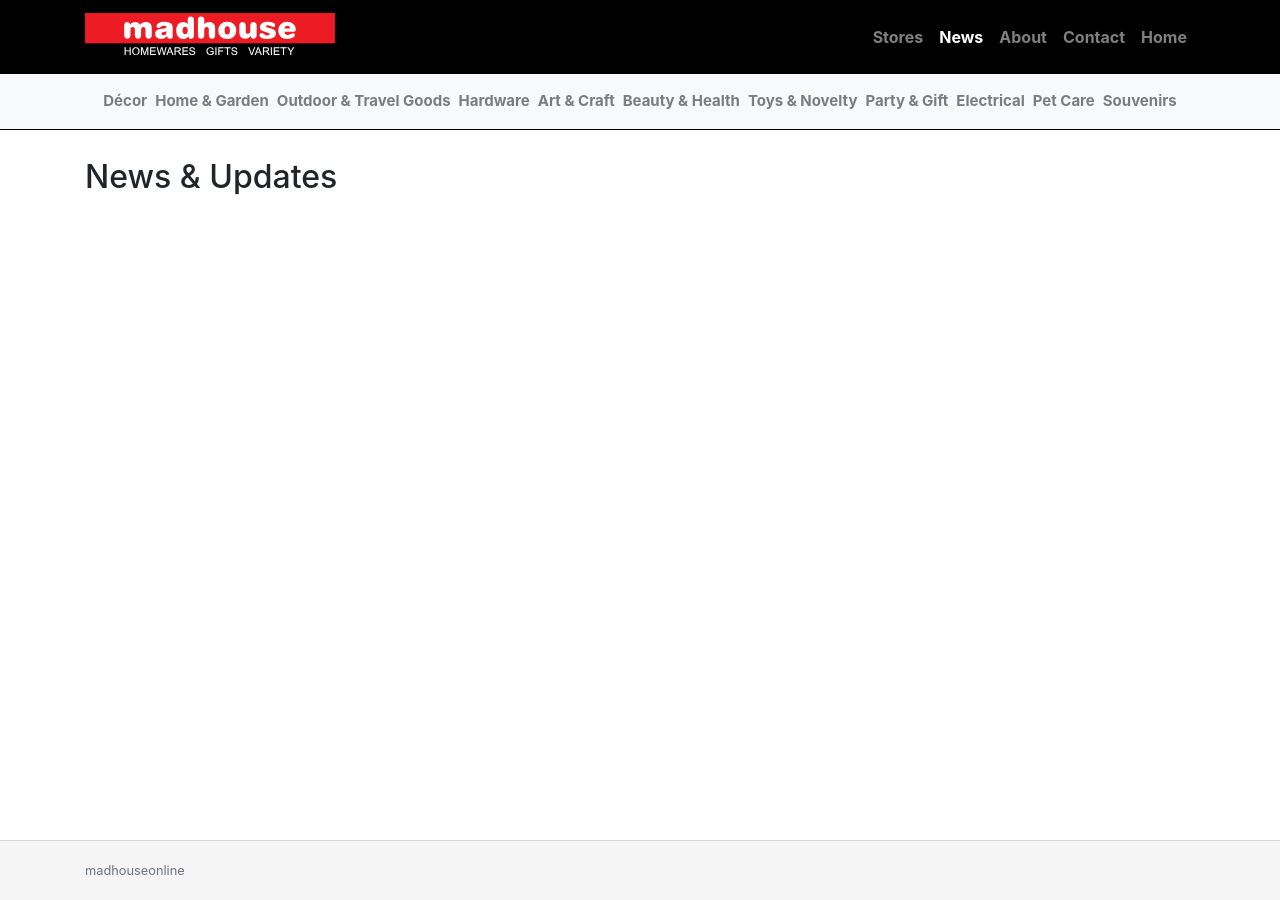
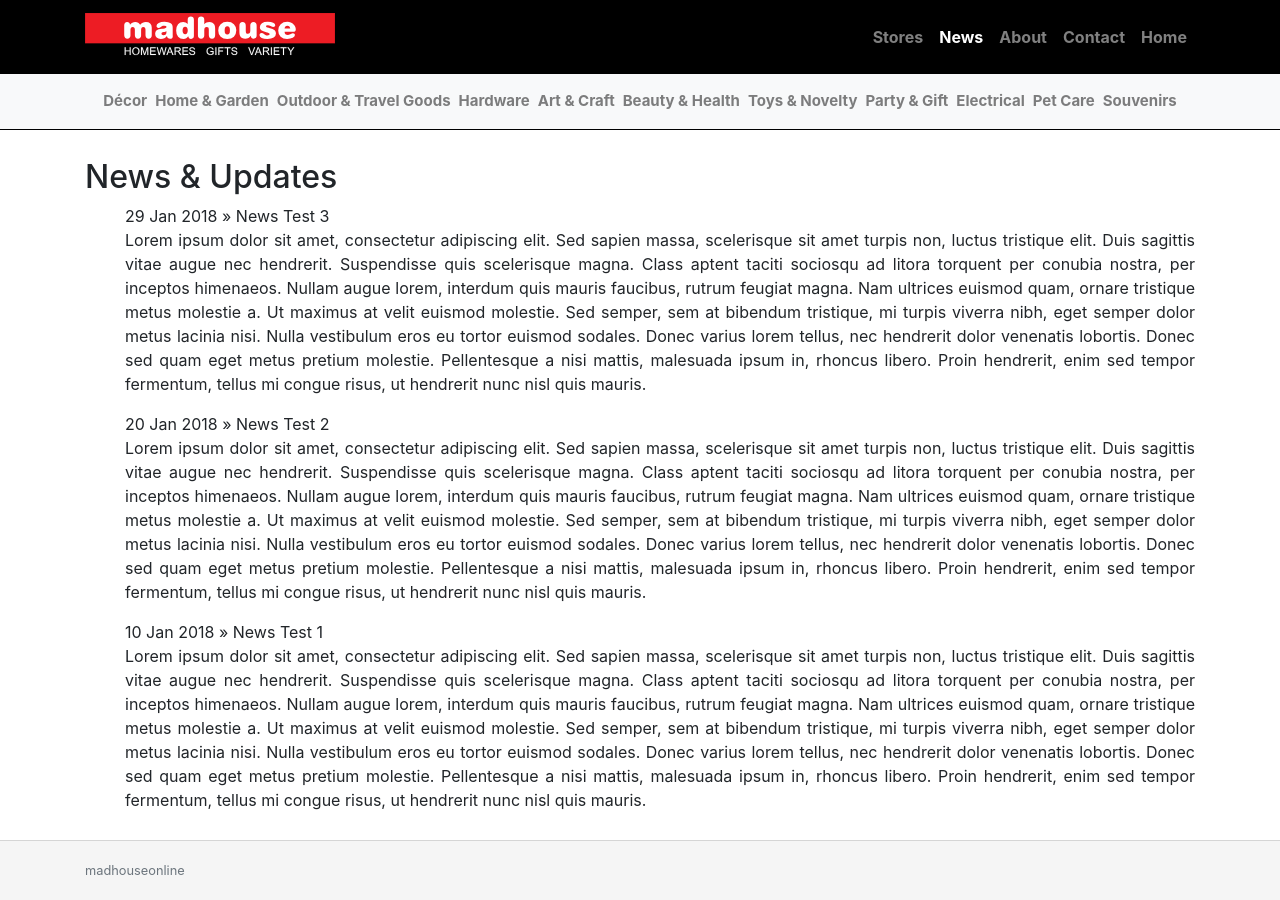
Before and after one commit to madhouseonline/madhouseonline.github.io, a Jekyll site: the page built from news/index.html, in a window 1280 px wide. Built offline with Jekyll 4.4.1, drawn with Linux system fonts in a browser that asks for light colours; nearby versions of some CDN libraries.

```diff
--- a/_config.yml
+++ b/_config.yml
@@ -3,3 +3,5 @@
 
 google_maps_javascript_api_key: "AIzaSyC7tNc7McUnIDEhbnengeUWDiGmWU5KSyk"
 google_maps_embed_api_key: "AIzaSyB9kKLLRKhVRn7mDlDC2BAl979TNWblKB0"
+
+permalink: none
--- a/_layouts/default.html
+++ b/_layouts/default.html
@@ -13,7 +13,7 @@
 </head>
 <body>
 	{% include header.html %}
-	<div class="container pt-1">
+	<div class="container py-1">
 		<h2 class="mt-4">{{ page.header }}</h2>
 		{{ content }}
 	</div>
--- /dev/null
+++ b/_posts/2018-01-10-news-test-3.html
@@ -0,0 +1,21 @@
+---
+layout: default
+title: "madhouse - News Test 1"
+header: News Test 1
+---
+<p>
+Lorem ipsum dolor sit amet, consectetur adipiscing elit. Sed sapien massa, scelerisque sit amet turpis non, luctus tristique elit. Duis sagittis vitae augue nec hendrerit. Suspendisse quis scelerisque magna. Class aptent taciti sociosqu ad litora torquent per conubia nostra, per inceptos himenaeos. Nullam augue lorem, interdum quis mauris faucibus, rutrum feugiat magna. Nam ultrices euismod quam, ornare tristique metus molestie a. Ut maximus at velit euismod molestie. Sed semper, sem at bibendum tristique, mi turpis viverra nibh, eget semper dolor metus lacinia nisi. Nulla vestibulum eros eu tortor euismod sodales. Donec varius lorem tellus, nec hendrerit dolor venenatis lobortis. Donec sed quam eget metus pretium molestie. Pellentesque a nisi mattis, malesuada ipsum in, rhoncus libero. Proin hendrerit, enim sed tempor fermentum, tellus mi congue risus, ut hendrerit nunc nisl quis mauris.
+</p>
+
+<p>
+Curabitur viverra tempus orci, at molestie libero sodales quis. Vivamus cursus egestas ullamcorper. Ut at neque vel neque finibus volutpat sed quis justo. Donec non massa aliquam, vehicula nulla vitae, euismod urna. Quisque vestibulum mi id mauris consectetur, sit amet lacinia orci porttitor. Fusce ullamcorper volutpat cursus. Donec ac eros ornare, malesuada lectus eget, aliquam nisl. Aliquam semper tempus euismod. Vestibulum sed iaculis nisi. Donec ut nisl eget neque convallis fermentum sit amet sed justo. Sed magna mi, pretium mattis nibh et, mollis pellentesque nisi. Nam vel quam molestie, congue leo aliquam, consectetur est. Nulla cursus, turpis posuere maximus rhoncus, mi tortor commodo libero, vitae interdum ipsum nibh eget nulla. Duis tincidunt purus vel aliquam iaculis. Mauris ut cursus nibh. Quisque dictum faucibus ex, at sollicitudin velit iaculis ac.
+</p>
+<p>
+Suspendisse bibendum lacus non vehicula sollicitudin. Proin tempus aliquet diam, eget tristique eros sagittis sit amet. Aenean lacus arcu, mollis in ultrices vitae, ullamcorper sed felis. Donec tincidunt rhoncus quam, ut bibendum orci cursus a. Quisque porta, ligula eget elementum facilisis, arcu diam fringilla urna, id volutpat diam purus vel enim. Sed pharetra leo quis ex ultricies sodales. Nulla odio justo, gravida sit amet orci ac, dignissim aliquet nisi.
+</p>
+<p>
+Nulla mollis scelerisque hendrerit. Curabitur id vulputate magna. Nunc non magna eget justo gravida gravida non ac tortor. Nulla feugiat nisl nulla, sed blandit ipsum convallis quis. Nulla posuere magna nec lorem feugiat, sed vestibulum turpis volutpat. Pellentesque egestas commodo mattis. Sed fringilla dignissim tellus ac iaculis. In ut convallis purus.
+</p>
+<p>
+Maecenas facilisis urna eros, et gravida justo placerat a. Mauris nec urna tristique, aliquam urna id, auctor ipsum. Morbi gravida tempor enim, a maximus tortor. Quisque vitae rhoncus mauris. Curabitur ac consequat risus. Aenean finibus purus sed dolor aliquet, a finibus nibh vestibulum. Nulla tempus nibh a leo imperdiet tempor. Aliquam malesuada porta ante, in pharetra dui finibus vel. Pellentesque ornare posuere mollis. Donec nec risus vitae metus molestie laoreet. Nunc malesuada neque eu nunc dictum aliquet. Nam sem diam, condimentum quis euismod faucibus, fringilla non dui. Suspendisse potenti.
+</p>
--- /dev/null
+++ b/_posts/2018-01-20-news-test-2.html
@@ -0,0 +1,21 @@
+---
+layout: default
+title: "madhouse - News Test 2"
+header: News Test 2
+---
+<p>
+Lorem ipsum dolor sit amet, consectetur adipiscing elit. Sed sapien massa, scelerisque sit amet turpis non, luctus tristique elit. Duis sagittis vitae augue nec hendrerit. Suspendisse quis scelerisque magna. Class aptent taciti sociosqu ad litora torquent per conubia nostra, per inceptos himenaeos. Nullam augue lorem, interdum quis mauris faucibus, rutrum feugiat magna. Nam ultrices euismod quam, ornare tristique metus molestie a. Ut maximus at velit euismod molestie. Sed semper, sem at bibendum tristique, mi turpis viverra nibh, eget semper dolor metus lacinia nisi. Nulla vestibulum eros eu tortor euismod sodales. Donec varius lorem tellus, nec hendrerit dolor venenatis lobortis. Donec sed quam eget metus pretium molestie. Pellentesque a nisi mattis, malesuada ipsum in, rhoncus libero. Proin hendrerit, enim sed tempor fermentum, tellus mi congue risus, ut hendrerit nunc nisl quis mauris.
+</p>
+
+<p>
+Curabitur viverra tempus orci, at molestie libero sodales quis. Vivamus cursus egestas ullamcorper. Ut at neque vel neque finibus volutpat sed quis justo. Donec non massa aliquam, vehicula nulla vitae, euismod urna. Quisque vestibulum mi id mauris consectetur, sit amet lacinia orci porttitor. Fusce ullamcorper volutpat cursus. Donec ac eros ornare, malesuada lectus eget, aliquam nisl. Aliquam semper tempus euismod. Vestibulum sed iaculis nisi. Donec ut nisl eget neque convallis fermentum sit amet sed justo. Sed magna mi, pretium mattis nibh et, mollis pellentesque nisi. Nam vel quam molestie, congue leo aliquam, consectetur est. Nulla cursus, turpis posuere maximus rhoncus, mi tortor commodo libero, vitae interdum ipsum nibh eget nulla. Duis tincidunt purus vel aliquam iaculis. Mauris ut cursus nibh. Quisque dictum faucibus ex, at sollicitudin velit iaculis ac.
+</p>
+<p>
+Suspendisse bibendum lacus non vehicula sollicitudin. Proin tempus aliquet diam, eget tristique eros sagittis sit amet. Aenean lacus arcu, mollis in ultrices vitae, ullamcorper sed felis. Donec tincidunt rhoncus quam, ut bibendum orci cursus a. Quisque porta, ligula eget elementum facilisis, arcu diam fringilla urna, id volutpat diam purus vel enim. Sed pharetra leo quis ex ultricies sodales. Nulla odio justo, gravida sit amet orci ac, dignissim aliquet nisi.
+</p>
+<p>
+Nulla mollis scelerisque hendrerit. Curabitur id vulputate magna. Nunc non magna eget justo gravida gravida non ac tortor. Nulla feugiat nisl nulla, sed blandit ipsum convallis quis. Nulla posuere magna nec lorem feugiat, sed vestibulum turpis volutpat. Pellentesque egestas commodo mattis. Sed fringilla dignissim tellus ac iaculis. In ut convallis purus.
+</p>
+<p>
+Maecenas facilisis urna eros, et gravida justo placerat a. Mauris nec urna tristique, aliquam urna id, auctor ipsum. Morbi gravida tempor enim, a maximus tortor. Quisque vitae rhoncus mauris. Curabitur ac consequat risus. Aenean finibus purus sed dolor aliquet, a finibus nibh vestibulum. Nulla tempus nibh a leo imperdiet tempor. Aliquam malesuada porta ante, in pharetra dui finibus vel. Pellentesque ornare posuere mollis. Donec nec risus vitae metus molestie laoreet. Nunc malesuada neque eu nunc dictum aliquet. Nam sem diam, condimentum quis euismod faucibus, fringilla non dui. Suspendisse potenti.
+</p>
--- /dev/null
+++ b/_posts/2018-01-29-news-test-1.html
@@ -0,0 +1,21 @@
+---
+layout: default
+title: "madhouse - News Test 3"
+header: News Test 3
+---
+<p>
+Lorem ipsum dolor sit amet, consectetur adipiscing elit. Sed sapien massa, scelerisque sit amet turpis non, luctus tristique elit. Duis sagittis vitae augue nec hendrerit. Suspendisse quis scelerisque magna. Class aptent taciti sociosqu ad litora torquent per conubia nostra, per inceptos himenaeos. Nullam augue lorem, interdum quis mauris faucibus, rutrum feugiat magna. Nam ultrices euismod quam, ornare tristique metus molestie a. Ut maximus at velit euismod molestie. Sed semper, sem at bibendum tristique, mi turpis viverra nibh, eget semper dolor metus lacinia nisi. Nulla vestibulum eros eu tortor euismod sodales. Donec varius lorem tellus, nec hendrerit dolor venenatis lobortis. Donec sed quam eget metus pretium molestie. Pellentesque a nisi mattis, malesuada ipsum in, rhoncus libero. Proin hendrerit, enim sed tempor fermentum, tellus mi congue risus, ut hendrerit nunc nisl quis mauris.
+</p>
+
+<p>
+Curabitur viverra tempus orci, at molestie libero sodales quis. Vivamus cursus egestas ullamcorper. Ut at neque vel neque finibus volutpat sed quis justo. Donec non massa aliquam, vehicula nulla vitae, euismod urna. Quisque vestibulum mi id mauris consectetur, sit amet lacinia orci porttitor. Fusce ullamcorper volutpat cursus. Donec ac eros ornare, malesuada lectus eget, aliquam nisl. Aliquam semper tempus euismod. Vestibulum sed iaculis nisi. Donec ut nisl eget neque convallis fermentum sit amet sed justo. Sed magna mi, pretium mattis nibh et, mollis pellentesque nisi. Nam vel quam molestie, congue leo aliquam, consectetur est. Nulla cursus, turpis posuere maximus rhoncus, mi tortor commodo libero, vitae interdum ipsum nibh eget nulla. Duis tincidunt purus vel aliquam iaculis. Mauris ut cursus nibh. Quisque dictum faucibus ex, at sollicitudin velit iaculis ac.
+</p>
+<p>
+Suspendisse bibendum lacus non vehicula sollicitudin. Proin tempus aliquet diam, eget tristique eros sagittis sit amet. Aenean lacus arcu, mollis in ultrices vitae, ullamcorper sed felis. Donec tincidunt rhoncus quam, ut bibendum orci cursus a. Quisque porta, ligula eget elementum facilisis, arcu diam fringilla urna, id volutpat diam purus vel enim. Sed pharetra leo quis ex ultricies sodales. Nulla odio justo, gravida sit amet orci ac, dignissim aliquet nisi.
+</p>
+<p>
+Nulla mollis scelerisque hendrerit. Curabitur id vulputate magna. Nunc non magna eget justo gravida gravida non ac tortor. Nulla feugiat nisl nulla, sed blandit ipsum convallis quis. Nulla posuere magna nec lorem feugiat, sed vestibulum turpis volutpat. Pellentesque egestas commodo mattis. Sed fringilla dignissim tellus ac iaculis. In ut convallis purus.
+</p>
+<p>
+Maecenas facilisis urna eros, et gravida justo placerat a. Mauris nec urna tristique, aliquam urna id, auctor ipsum. Morbi gravida tempor enim, a maximus tortor. Quisque vitae rhoncus mauris. Curabitur ac consequat risus. Aenean finibus purus sed dolor aliquet, a finibus nibh vestibulum. Nulla tempus nibh a leo imperdiet tempor. Aliquam malesuada porta ante, in pharetra dui finibus vel. Pellentesque ornare posuere mollis. Donec nec risus vitae metus molestie laoreet. Nunc malesuada neque eu nunc dictum aliquet. Nam sem diam, condimentum quis euismod faucibus, fringilla non dui. Suspendisse potenti.
+</p>
--- a/news/index.html
+++ b/news/index.html
@@ -3,11 +3,11 @@
 title: madhouse - News & Updates
 header: News & Updates
 ---
-<ul class="posts">
+<ul style="list-style-type: none;">
 	{% for post in site.posts %}
 	<li>
 		<span>{{ post.date | date_to_string }}</span> »
-		<a href="{{ post.url }}">{{ post.title }}</a>
+		<a href="{{ post.url }}">{{ post.header }}</a>
 		{{ post.excerpt }}
 	</li>
 	{% endfor %}
--- a/style/css/main.css
+++ b/style/css/main.css
@@ -77,6 +77,10 @@
     display: block;
 }
 
+.dropdown-menu {
+  margin: -0.125rem 0 0;
+}
+
 .active {
     color: #FFFFFF !important;
 }
```
Also changed, not shown: _includes/store-information.html (+11 -3 lines), _includes/header.html (line endings or trailing spaces), 2 other files.
